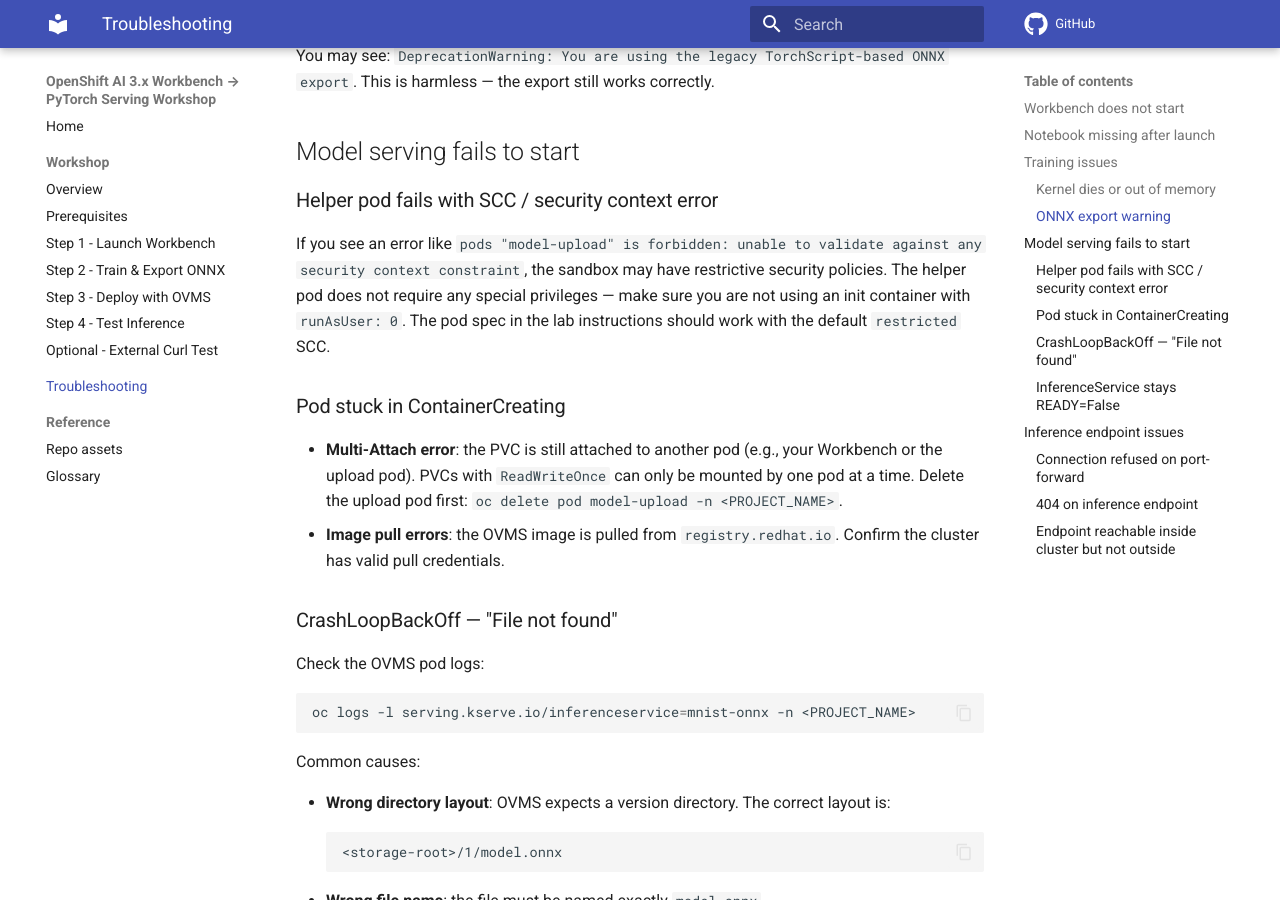
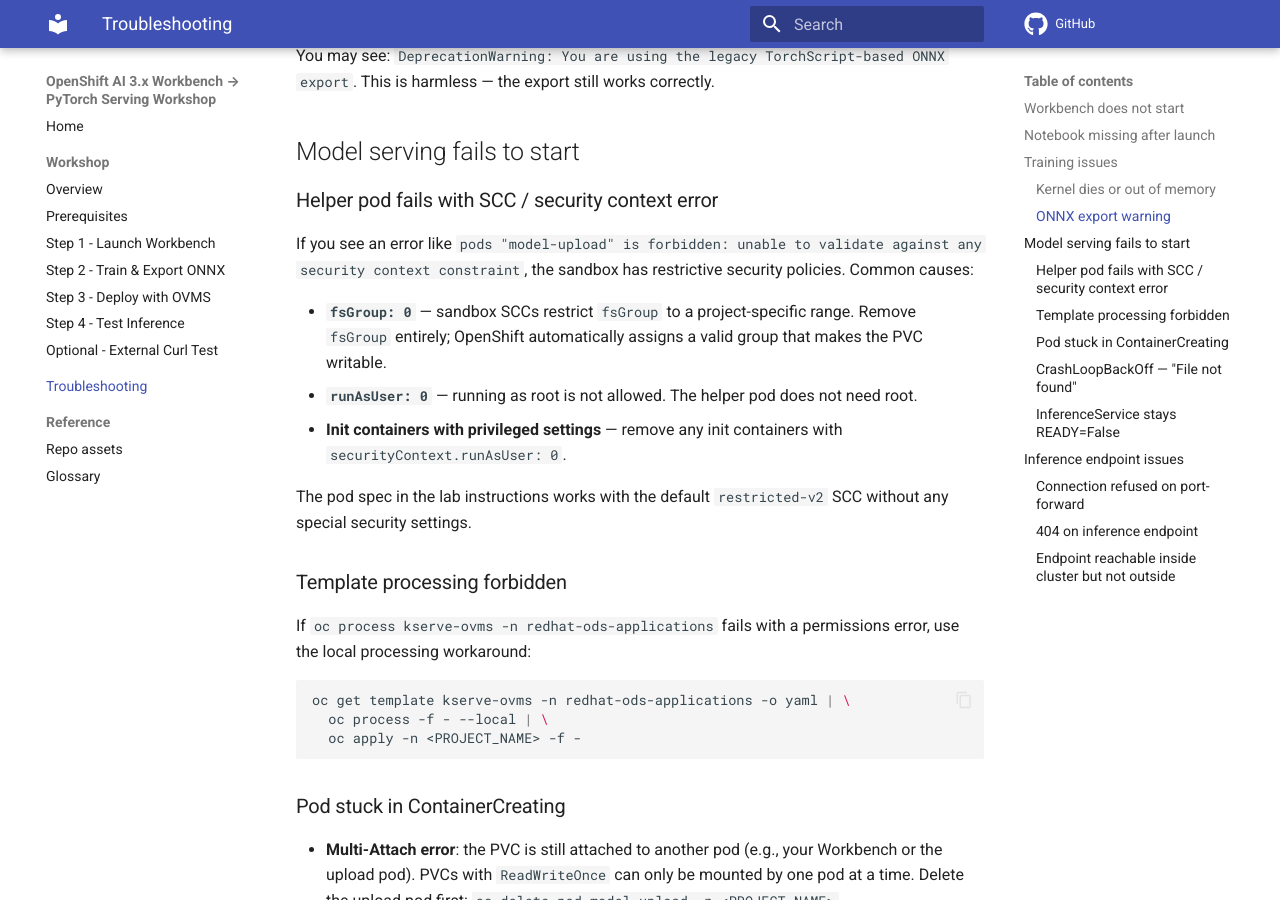
Before and after one commit to rh-aiservices-bu/hello-world-NN, an MkDocs documentation site: the page built from docs/troubleshooting.md, in a window 1280 px wide and 900 px high, scrolled down 831 px. Built offline with MkDocs 1.6.1 and Material for MkDocs 9.7.7, drawn with Linux system fonts in a browser that asks for light colours; comment, search, counter and statistics services are not loaded.

Commit message:
Fix helper pod and template processing for sandbox clusters
- Remove fsGroup: 0 from helper pod (rejected by restricted-v2 SCC
  in sandboxes where fsGroup is constrained to a project range)
- OpenShift auto-assigns a valid fsGroup, so no explicit setting needed
- Fix oc process command: sandbox users can't process templates in
  redhat-ods-applications, use --local flag instead
- Add template processing troubleshooting
- Soften headless service warning (varies by cluster version)

Validated on sandbox cluster api.rm1.0a51.p1.openshiftapps.com
as non-admin user rhn-gps-cnuland.

Co-Authored-By: Claude Opus 4.6 <noreply@anthropic.com>

````diff
--- a/docs/troubleshooting.md
+++ b/docs/troubleshooting.md
@@ -24,7 +24,22 @@ You may see: `DeprecationWarning: You are using the legacy TorchScript-based ONN
 ## Model serving fails to start
 
 ### Helper pod fails with SCC / security context error
-If you see an error like `pods "model-upload" is forbidden: unable to validate against any security context constraint`, the sandbox may have restrictive security policies. The helper pod does not require any special privileges — make sure you are not using an init container with `runAsUser: 0`. The pod spec in the lab instructions should work with the default `restricted` SCC.
+If you see an error like `pods "model-upload" is forbidden: unable to validate against any security context constraint`, the sandbox has restrictive security policies. Common causes:
+
+- **`fsGroup: 0`** — sandbox SCCs restrict `fsGroup` to a project-specific range. Remove `fsGroup` entirely; OpenShift automatically assigns a valid group that makes the PVC writable.
+- **`runAsUser: 0`** — running as root is not allowed. The helper pod does not need root.
+- **Init containers with privileged settings** — remove any init containers with `securityContext.runAsUser: 0`.
+
+The pod spec in the lab instructions works with the default `restricted-v2` SCC without any special security settings.
+
+### Template processing forbidden
+If `oc process kserve-ovms -n redhat-ods-applications` fails with a permissions error, use the local processing workaround:
+
+```bash
+oc get template kserve-ovms -n redhat-ods-applications -o yaml | \
+  oc process -f - --local | \
+  oc apply -n <PROJECT_NAME> -f -
+```
 
 ### Pod stuck in ContainerCreating
 - **Multi-Attach error**: the PVC is still attached to another pod (e.g., your Workbench or the upload pod). PVCs with `ReadWriteOnce` can only be mounted by one pod at a time. Delete the upload pod first: `oc delete pod model-upload -n <PROJECT_NAME>`.
````
Also changed, not shown: docs/lab/04-serve.md (+11 -19 lines).
